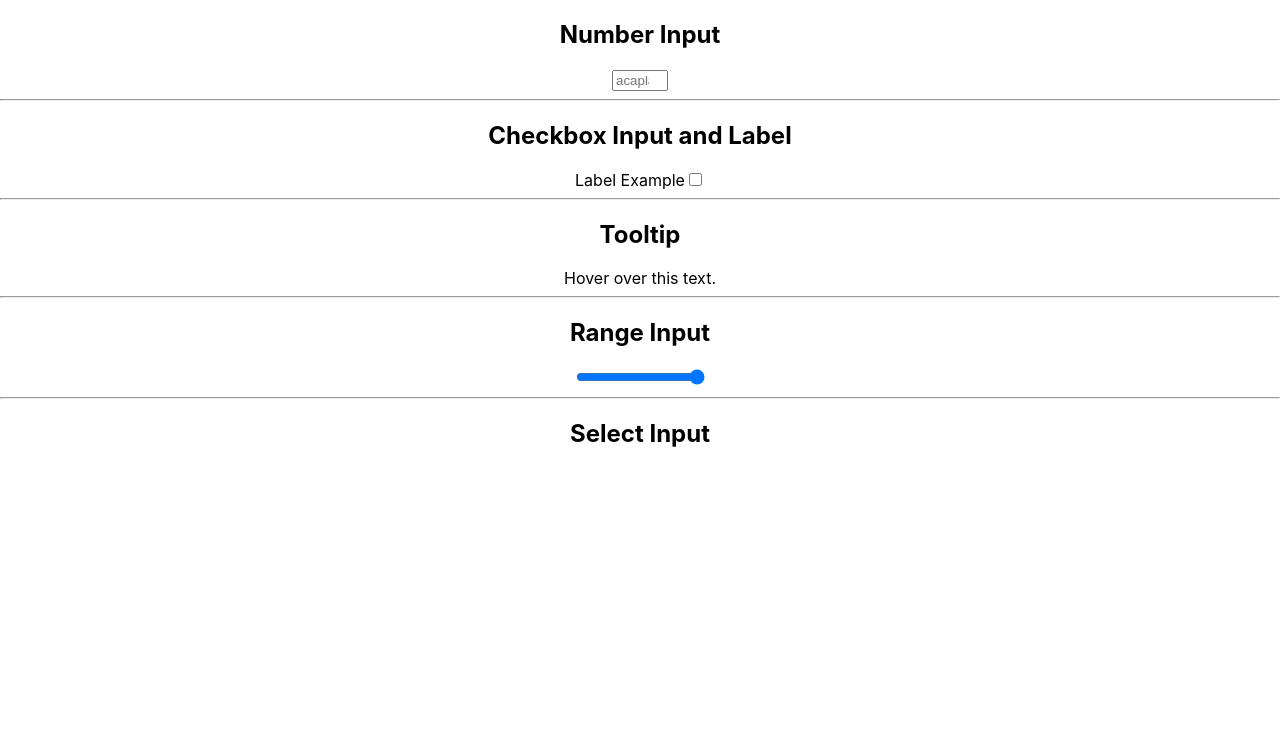
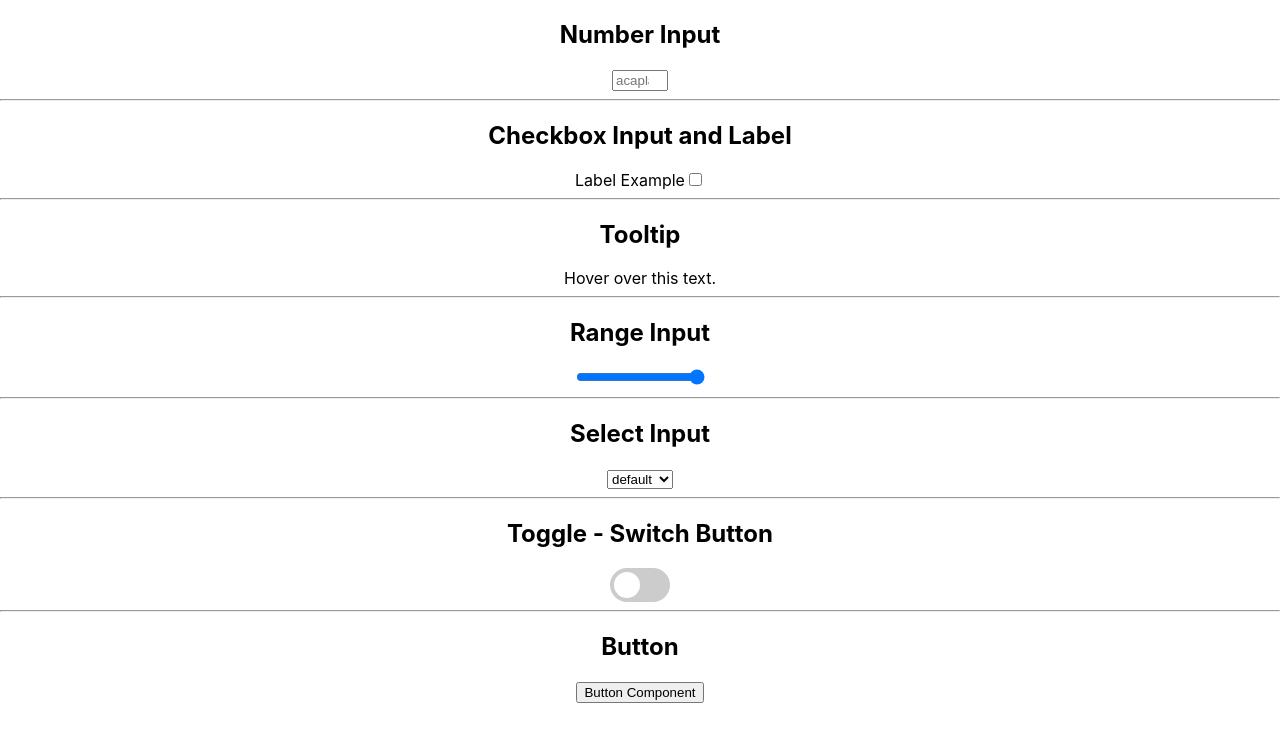
Before and after one commit to bobrock8/Bet-Calculators, a React (Create React App) app: page / in a window 1280 px wide. Shown: the top 742 px of the page. Built offline with nearby package versions, Linux system fonts and the light colour scheme.

Commit message:
basic-components-toggle-btn-select-input-button

```diff
--- a/src/App.css
+++ b/src/App.css
@@ -65,3 +65,69 @@
 .tooltip:hover .tooltip-text {
   visibility: visible;
 }
+
+
+/*
+* Toggle Switch Button
+*/
+.toggle-switch-btn {
+  position: relative;
+  display: inline-block;
+  width: 60px;
+  height: 34px;
+}
+
+/* Hide default HTML checkbox */
+.toggle-switch-btn input {
+  opacity: 0;
+  width: 0;
+  height: 0;
+}
+
+/* The slider */
+.toggle-switch-slider {
+  position: absolute;
+  cursor: pointer;
+  top: 0;
+  left: 0;
+  right: 0;
+  bottom: 0;
+  background-color: #ccc;
+  -webkit-transition: .4s;
+  transition: .4s;
+}
+
+.toggle-switch-slider:before {
+  position: absolute;
+  content: "";
+  height: 26px;
+  width: 26px;
+  left: 4px;
+  bottom: 4px;
+  background-color: white;
+  -webkit-transition: .4s;
+  transition: .4s;
+}
+
+input:checked + .toggle-switch-slider {
+  background-color: #2196F3;
+}
+
+input:focus + .toggle-switch-slider {
+  box-shadow: 0 0 1px #2196F3;
+}
+
+input:checked + .toggle-switch-slider:before {
+  -webkit-transform: translateX(26px);
+  -ms-transform: translateX(26px);
+  transform: translateX(26px);
+}
+
+/* Rounded sliders */
+.toggle-switch-slider.round {
+  border-radius: 34px;
+}
+
+.toggle-switch-slider.round:before {
+  border-radius: 50%;
+}
--- a/src/App.js
+++ b/src/App.js
@@ -4,7 +4,9 @@ import CheckboxInput from './components-library/basic-components/CheckboxInput';
 import Label from "./components-library/basic-components/Label";
 import Tooltip from "./components-library/basic-components/Tooltip";
 import RangeInput from "./components-library/basic-components/RangeInput";
-
+import SelectInput from './components-library/basic-components/SelectInput';
+import ToggleSwitchButton from './components-library/basic-components/ToggleSwitchButton';
+import Button from './components-library/basic-components/Button';
 import './App.css';
 
 function App() {
@@ -29,6 +31,19 @@ function App() {
         <RangeInput class="goran-class" name="goran-range-name" min="1" max="40" />
         <hr />
         <h2>Select Input</h2>
+        <SelectInput id="selectId" class="selectClass" name="selectName" defaultValue="default">
+            <option>option</option>
+            <option>option2</option>
+            <option>option3</option>
+         </SelectInput>
+
+        <hr />
+        <h2>Toggle - Switch Button</h2>
+        <ToggleSwitchButton id="toggle-btn-id" class="custom-toggle-button" round/>
+
+        <hr />
+        <h2>Button</h2>
+        <Button id="btnId" class="custom-button" text="Button Component"/>
     </div>
   );
 }
--- /dev/null
+++ b/src/components-library/basic-components/Button.js
@@ -0,0 +1,21 @@
+import React from 'react';
+
+function Button ( props ) {
+
+    const btnType = props.type ? props.type : 'button';
+
+    return (
+        <button
+        id={props.id}
+        className={props.class}
+        type={btnType}
+        disabled={props.disabled}
+        value={props.value}
+        name={props.name}>
+
+                {props.text}
+
+        </button>
+    );
+}
+export default Button;
--- a/src/components-library/basic-components/NumberInput.js
+++ b/src/components-library/basic-components/NumberInput.js
@@ -1,6 +1,6 @@
 import React from 'react';
 
-function NumberInput(props) {
+function NumberInput ( props ) {
     return (
             <input
                 type="number"
--- /dev/null
+++ b/src/components-library/basic-components/SelectInput.js
@@ -0,0 +1,22 @@
+import React from 'react';
+
+function SelectInput ( props ) {
+    return (
+        <select
+         name={props.name}
+         id={props.id}
+         className={props.class}
+         autoFocus={props.autoFocus}
+         disabled={props.disabled}
+         required={props.required}
+         multiple={props.multiple}
+         size={props.size}>
+
+            <option>{props.defaultValue}</option>
+            {props.children}
+
+        </select>
+    );
+}
+
+export default SelectInput;
--- /dev/null
+++ b/src/components-library/basic-components/ToggleSwitchButton.js
@@ -0,0 +1,15 @@
+import React from 'react';
+
+function ToggleSwitchButton ( props ) {
+    const classes = `toggle-switch-btn ${props.class}`;
+    const roundClass = props.round ? 'toggle-switch-slider round' : 'slider';
+    return (
+        <React.Fragment>
+            <label className={classes} id={props.id}>
+            <input type="checkbox" />
+            <span className={roundClass}></span>
+            </label>
+        </React.Fragment>
+    );
+}
+export default ToggleSwitchButton;
```
